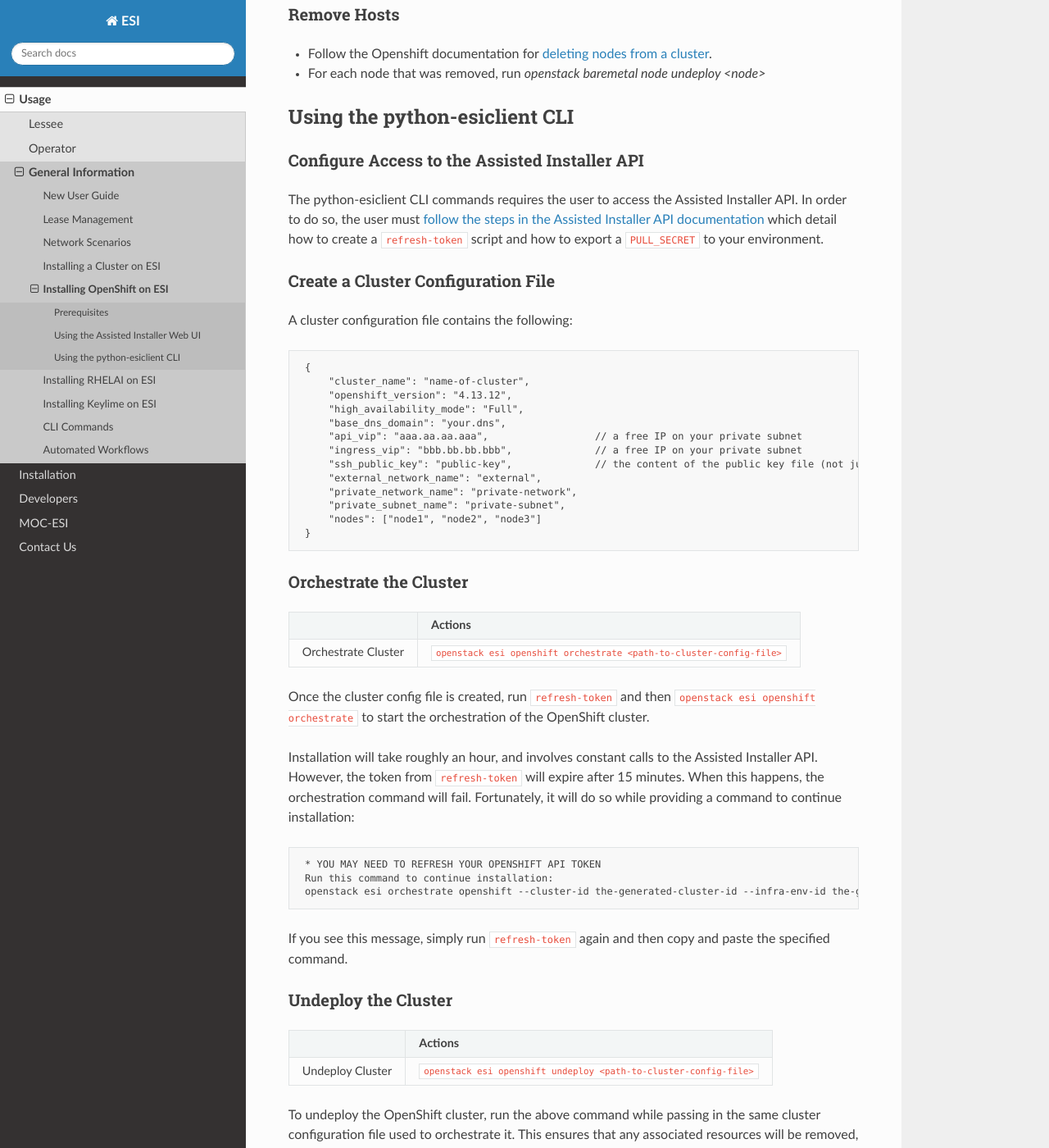
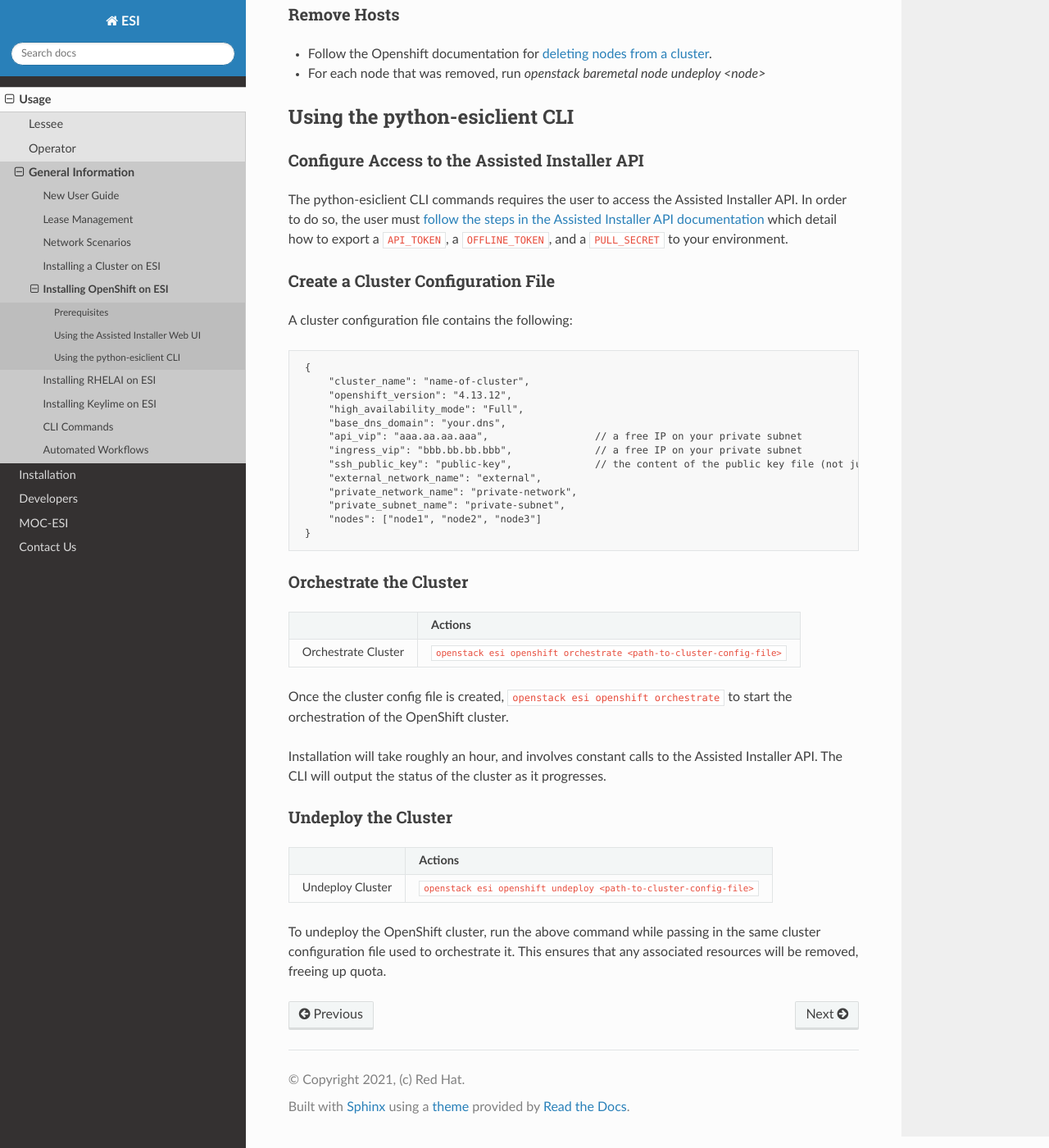
Before and after one commit to CCI-MOC/esi, a Sphinx documentation site: the page built from docs/source/usage/openshift.rst, in a window 1280 px wide and 1400 px high, scrolled down 3721 px. Shown: the whole window at 82% size. Built offline with Sphinx 7.4.7 and the Read the Docs theme 3.1.0, drawn with Linux system fonts in a browser that asks for light colours.

Commit message:
removed refresh-token stuff and mentioned offline_token

```diff
--- a/docs/source/usage/openshift.rst
+++ b/docs/source/usage/openshift.rst
@@ -159,7 +159,7 @@
 Configure Access to the Assisted Installer API
 ~~~~~~~~~~~~~~~~~~~~~~~~~~~~~~~~~~~~~~~~~~~~~~
 
-The python-esiclient CLI commands requires the user to access the Assisted Installer API. In order to do so, the user must `follow the steps in the Assisted Installer API documentation`_ which detail how to create a ``refresh-token`` script and how to export a ``PULL_SECRET`` to your environment.
+The python-esiclient CLI commands requires the user to access the Assisted Installer API. In order to do so, the user must `follow the steps in the Assisted Installer API documentation`_ which detail how to export a ``API_TOKEN``, a ``OFFLINE_TOKEN``, and a ``PULL_SECRET`` to your environment.
 
 Create a Cluster Configuration File
 ~~~~~~~~~~~~~~~~~~~~~~~~~~~~~~~~~~~
@@ -191,17 +191,9 @@
 | Orchestrate Cluster | ``openstack esi openshift orchestrate <path-to-cluster-config-file>`` |
 +---------------------+-----------------------------------------------------------------------+
 
-Once the cluster config file is created, run ``refresh-token`` and then ``openstack esi openshift orchestrate`` to start the orchestration of the OpenShift cluster.
+Once the cluster config file is created, ``openstack esi openshift orchestrate`` to start the orchestration of the OpenShift cluster.
 
-Installation will take roughly an hour, and involves constant calls to the Assisted Installer API. However, the token from ``refresh-token`` will expire after 15 minutes. When this happens, the orchestration command will fail. Fortunately, it will do so while providing a command to continue installation:
-
-.. prompt::
-
-  * YOU MAY NEED TO REFRESH YOUR OPENSHIFT API TOKEN
-  Run this command to continue installation:
-  openstack esi orchestrate openshift --cluster-id the-generated-cluster-id --infra-env-id the-generated-infra-env-id
-
-If you see this message, simply run ``refresh-token`` again and then copy and paste the specified command.
+Installation will take roughly an hour, and involves constant calls to the Assisted Installer API. The CLI will output the status of the cluster as it progresses.
 
 Undeploy the Cluster
 ~~~~~~~~~~~~~~~~~~~~
```
